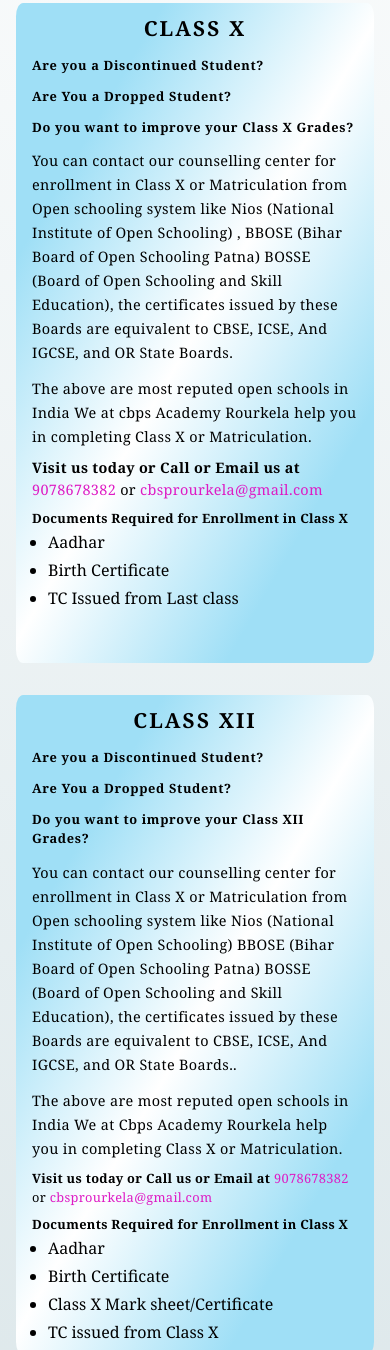
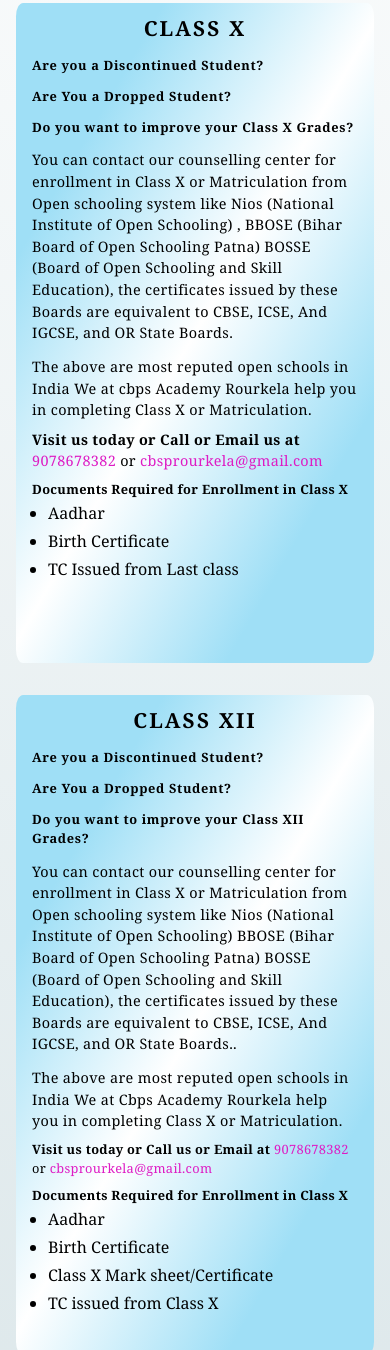
Before and after one commit to PRADEEPSAHU92546/CityClean-waste-management-, a website: page index.html in a window 390 px wide. Shown: the part 3946-5296 px from the top of the page. Drawn offline with nearby package versions, Linux system fonts and the light colour scheme.

Commit message:
changes 6

```diff
--- a/index.html
+++ b/index.html
@@ -336,8 +336,8 @@
             </h2>
             <h2 class="font-bold pt-3 tracking-wider  md:text-[100%] text-[80%]">Are You a Dropped Student?</h2>
             <h2 class="font-bold pt-3 tracking-wider  md:text-[100%] text-[80%]">Do you want to improve your Class X Grades?</h2>
-            <p class="md:text-[100%] text-[90%] font-extralight md:pt-6 pt-3 tracking-wide leading-6">You can contact our counselling center for enrollment in Class X or Matriculation from Open schooling system like Nios (National Institute of Open Schooling) , BBOSE (Bihar Board of Open Schooling Patna) BOSSE (Board of Open Schooling and Skill Education), the certificates issued by these Boards are equivalent to CBSE, ICSE, And IGCSE, and OR State Boards.</p>
-            <p class="md:text-[100%] text-[90%] font-extralight md:pt-6 pt-3 tracking-wide leading-6 ">The above are most reputed open schools in India We at cbps Academy Rourkela help you in completing Class X or Matriculation.
+            <p class="md:text-[100%] text-[90%] font-extralight md:pt-6 pt-3 tracking-wide md:leading-6 ">You can contact our counselling center for enrollment in Class X or Matriculation from Open schooling system like Nios (National Institute of Open Schooling) , BBOSE (Bihar Board of Open Schooling Patna) BOSSE (Board of Open Schooling and Skill Education), the certificates issued by these Boards are equivalent to CBSE, ICSE, And IGCSE, and OR State Boards.</p>
+            <p class="md:text-[100%] text-[90%] font-extralight md:pt-6 pt-3 tracking-wide md:leading-6 ">The above are most reputed open schools in India We at cbps Academy Rourkela help you in completing Class X or Matriculation.
             </p>
             <h2 class="pt-2 tracking-wide  md:text-[100%] text-[90%]"><span class="font-bold">Visit us today or Call or Email us at</span> <span class="text-[#de1bc4]"> 9078678382</span> or <span class="text-[#de1bc4]">cbsprourkela@gmail.com</span></h2>
             <h2 class="font-bold pt-2 tracking-wide  md:text-[100%] text-[80%]">Documents Required for Enrollment in Class X</h2>
@@ -353,8 +353,8 @@
             </h2>
             <h2 class="font-bold pt-3 tracking-wider  md:text-[100%] text-[80%]">Are You a Dropped Student?</h2>
             <h2 class="font-bold pt-3 tracking-wider  md:text-[100%] text-[80%]">Do you want to improve your Class XII Grades?</h2>
-            <p class="md:text-[100%] text-[90%] font-extralight md:pt-6 pt-3 tracking-wide leading-6">You can contact our counselling center for enrollment in Class X or Matriculation from Open schooling system like Nios (National Institute of Open Schooling) BBOSE (Bihar Board of Open Schooling Patna) BOSSE (Board of Open Schooling and Skill Education), the certificates issued by these Boards are equivalent to CBSE, ICSE, And IGCSE, and OR State Boards..</p>
-            <p class="md:text-[100%] text-[90%] font-extralight md:pt-6 pt-3 tracking-wide leading-6 ">The above are most reputed open schools in India We at Cbps Academy Rourkela help you in completing Class X or Matriculation.
+            <p class="md:text-[100%] text-[90%] font-extralight md:pt-6 pt-3 tracking-wide md:leading-6">You can contact our counselling center for enrollment in Class X or Matriculation from Open schooling system like Nios (National Institute of Open Schooling) BBOSE (Bihar Board of Open Schooling Patna) BOSSE (Board of Open Schooling and Skill Education), the certificates issued by these Boards are equivalent to CBSE, ICSE, And IGCSE, and OR State Boards..</p>
+            <p class="md:text-[100%] text-[90%] font-extralight md:pt-6 pt-3 tracking-wide md:leading-6 ">The above are most reputed open schools in India We at Cbps Academy Rourkela help you in completing Class X or Matriculation.
             </p>
             <h2 class="pt-2 tracking-wide  md:text-[100%] text-[80%]"><span class="font-bold">Visit us today or Call us or Email at</span> <span class="text-[#de1bc4]"> 9078678382</span> or <span class="text-[#de1bc4]">cbsprourkela@gmail.com</span></h2>
             <h2 class="font-bold pt-2 tracking-wide  md:text-[100%] text-[80%]">Documents Required for Enrollment in Class X</h2>
```
Also changed, not shown: style.css.
